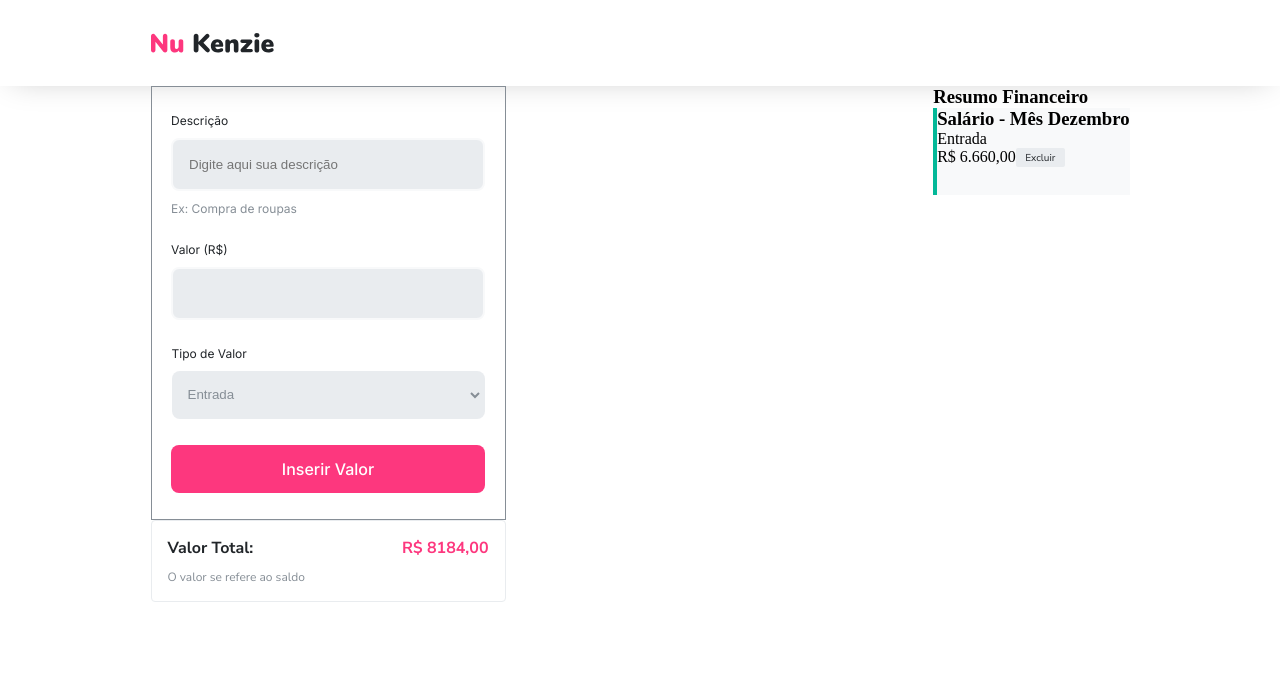
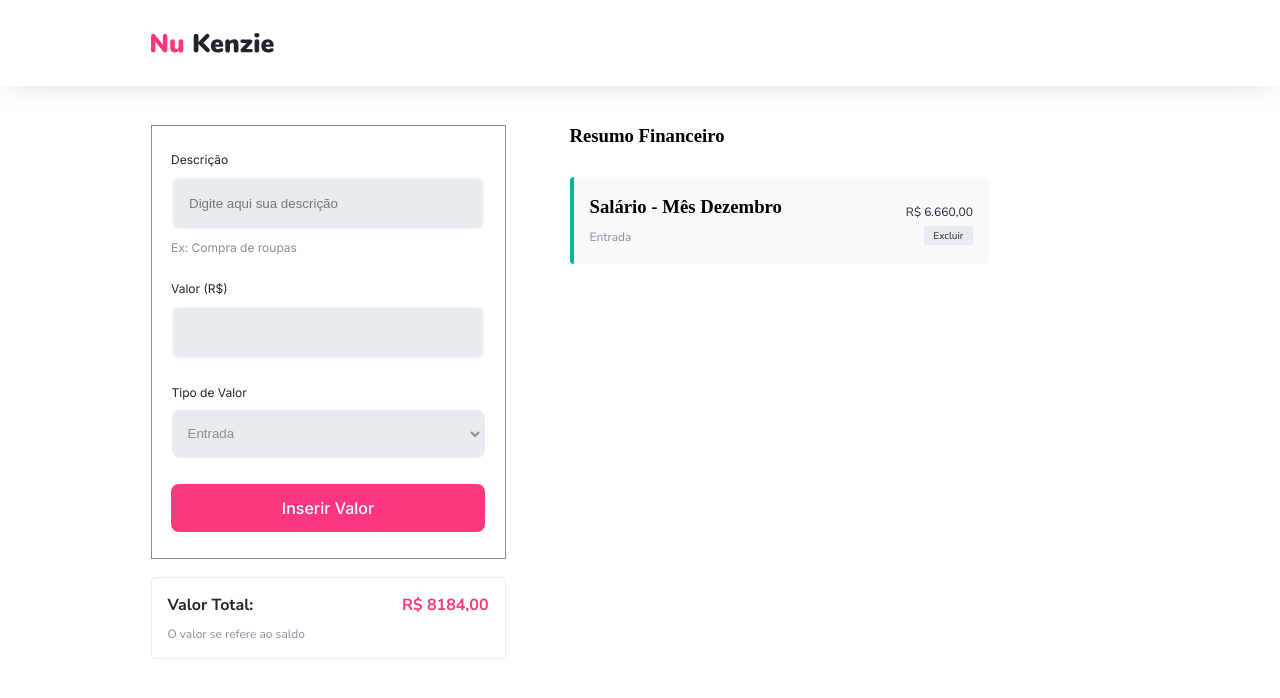
Before and after one commit to BrenoGHeat/Projeto-Nu-Kenzie---Aula--Breno, a React (Vite) app: page / in a window 1280 px wide. Shown: the top 698 px of the page. Built offline with nearby package versions, Linux system fonts and the light colour scheme.

Commit message:
Componentization started

```diff
--- a/src/components/FinanceList/FinanceCard/index.jsx
+++ b/src/components/FinanceList/FinanceCard/index.jsx
@@ -2,10 +2,12 @@ export const FinanceCard = () => {
     return(
 
             <li className="container month">
+                <div className="mini div one">
                 <h3>Salário - Mês Dezembro</h3>
                 <p>Entrada</p>
+                </div>
 
-                <div>
+                <div className="mini div two">
                     <p>R$ 6.660,00</p>
                     <button>Excluir</button>
                 </div>
--- a/src/components/FinanceList/index.jsx
+++ b/src/components/FinanceList/index.jsx
@@ -2,8 +2,8 @@ import { FinanceCard } from "./FinanceCard"
 
 export const FinanceList = () => {
     return(
-        <div>
-            <ul>
+        <div className="container card">
+            <ul className="mini card">
                 <h3>Resumo Financeiro</h3>
                 <FinanceCard />
 
--- a/src/components/FinanceSection/index.jsx
+++ b/src/components/FinanceSection/index.jsx
@@ -8,7 +8,7 @@ import styles from "./style.module.scss";
 export const FinanceSection = () => {
   return (
     <section className={styles.section}>
-      <div>
+      <div className="container one">
         <FinanceForm />
         <Total />
       </div>
--- a/src/components/FinanceSection/style.module.scss
+++ b/src/components/FinanceSection/style.module.scss
@@ -2,8 +2,8 @@
     max-width: 61.188rem;
     margin: 0 auto;
 
+    gap: 64px;
     display: flex;
 
-    justify-content: space-between;
     width: 100%;
 }
--- a/src/styles/grid.scss
+++ b/src/styles/grid.scss
@@ -41,15 +41,19 @@
 
 .container.month{
     max-width: 560px;
-    height:87px;
+    height: 87px;
+    gap:124px;
+    padding: 1rem;
     border-left: 4px solid var(--color-secondary);
+    border-radius: 4px;
+    display: flex;
+    background-color: var(--color-gray-one);
+    flex-direction: row;
+    flex-wrap: wrap;
+    align-content: center;
 
-    background-color: var(--color-gray-one);
+    align-items: flex-end;
 
-
-    & div{
-            display: flex;
-    }
 
     & button{
         width: 49px;
@@ -66,9 +70,39 @@
         color: var(--color-gray-four);
     }
 
+}
+
+
+.mini.div.one{
+    display: flex;
+    flex-direction: column;
+    gap:11px;
+
+
+    & p{
+        font-family: "Nunito Sans", sans-serif;
+        font-weight: 400;
+        font-size: 12px;
+        color: var(--color-gray-three);
+    }
+}
+
+.mini.div.two{
+    display: flex;
+    flex-direction: column;
+
+    gap: 6px;
+
+    align-items: flex-end;
+
+    & p{
+        font-family: "Nunito Sans", sans-serif;
+        font-weight: 400;
+        font-size: 12px;
+        color: var(--color-gray-four);
+    }
 
 }
-
 
 .mini.container{
     display: flex;
@@ -125,3 +159,30 @@
     }
 
 }
+
+.container.one{
+    padding-top: 39px;
+    display: flex;
+    flex-direction: column;
+    gap: 18px;
+}
+
+.container.card{
+    padding-top: 39px;
+
+}
+
+.h3{
+    font-family: "Nunito Sans", sans-serif;
+    font-weight: 700;
+    font-size: 16px;
+    color: var(--color-gray-four);
+}
+
+.mini.card{
+    display: flex;
+
+    flex-direction: column;
+
+    gap: 30px;
+}
```
